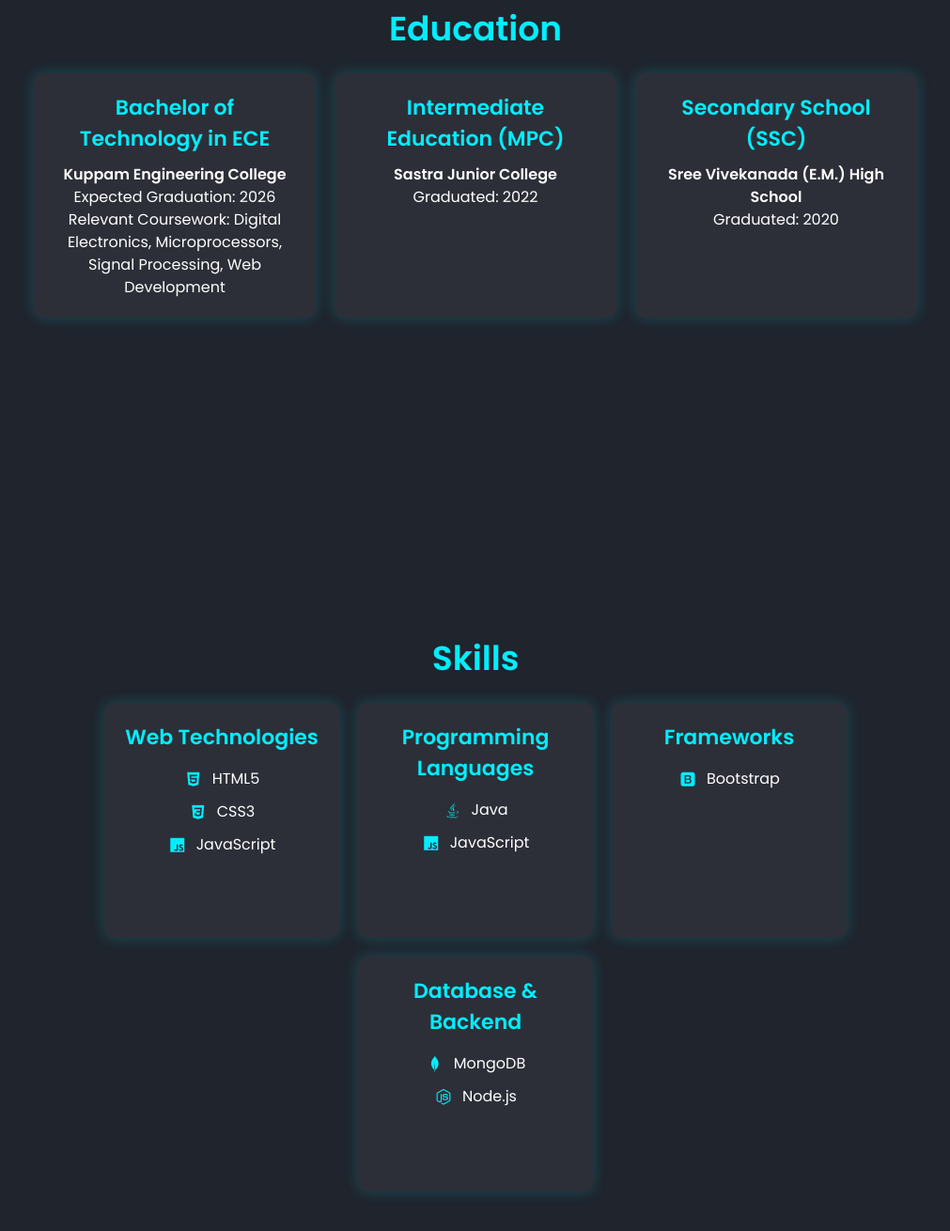
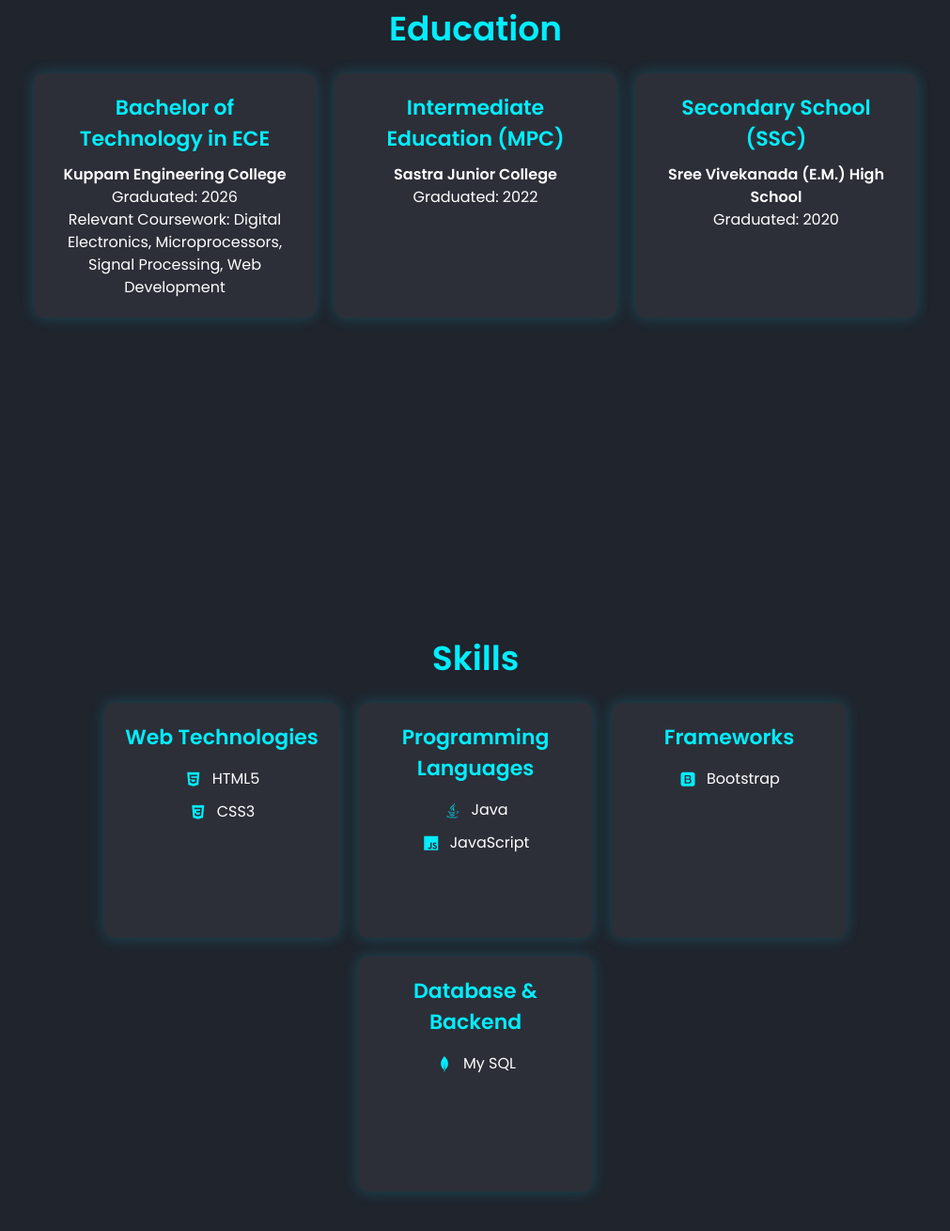
Before and after one commit to chakradhar76/Personal-Portfolio, a plain HTML site: page index.html in a window 1280 px wide. Shown: the part 1815-3125 px from the top of the page at 94% size, without its empty margins (134-1145 px from the left). Drawn offline with nearby package versions, Linux system fonts and the light colour scheme.

```diff
--- a/index.html
+++ b/index.html
@@ -51,7 +51,7 @@
            <div class="education-card">
                <h3>Bachelor of Technology in ECE</h3>
                <p><strong>Kuppam Engineering College</strong></p>
-               <p>Expected Graduation: 2026</p>
+               <p>Graduated: 2026</p>
                <p>Relevant Coursework: Digital Electronics, Microprocessors, Signal Processing, Web Development</p>
            </div>
            <div class="education-card">
@@ -77,7 +77,6 @@
       <ul>
         <li><i class='bx bxl-html5'></i> HTML5</li>
         <li><i class='bx bxl-css3'></i> CSS3</li>
-        <li><i class='bx bxl-javascript'></i> JavaScript</li>
       </ul>
     </div>
     <div class="skills-box">
@@ -96,8 +95,7 @@
     <div class="skills-box">
       <h3>Database & Backend</h3>
       <ul>
-        <li><i class='bx bxl-mongodb'></i> MongoDB</li>
-        <li><i class='bx bxl-nodejs'></i> Node.js</li>
+        <li><i class='bx bxl-mongodb'></i> My SQL</li>
       </ul>
     </div>
   </div>
@@ -130,7 +128,7 @@
   <form id="contact-form">
     <input type="text" name="from_name" placeholder="Your Name" required>
     <input type="email" name="from_email" placeholder="Your Email" required>
-    <input type="hidden" name="to_name" value="Hari">
+    <input type="hidden" name="to_name" value="Chakri">
     <input type="hidden" name="time" id="currentTime">
     <textarea name="message" placeholder="Your Message" required></textarea>
     <button type="submit">Send Message</button>
```
